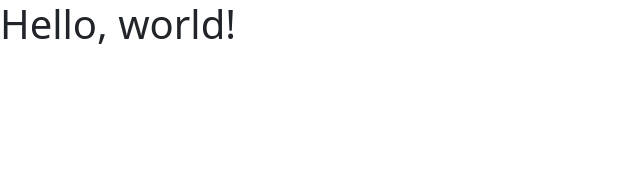
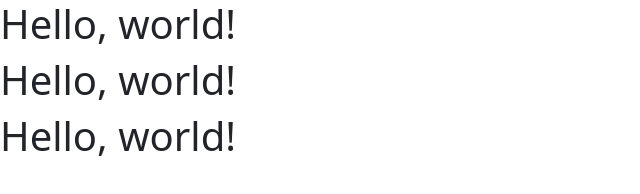
Before and after one commit to 6CV25Equipo3/ProyectoIS6CV25Equipo3, a website: page index.html in a window 1280 px wide. Shown: the whole page, without its empty margins (0-640 px from the left). Drawn offline with nearby package versions, Linux system fonts and the light colour scheme.

Commit message:
Primera prueba de commit con cuenta de ERickDuran

```diff
--- a/index.html
+++ b/index.html
@@ -8,6 +8,8 @@
   </head>
   <body>
     <h1>Hello, world!</h1>
+    <h1>Hello, world!</h1>
+    <h1>Hello, world!</h1>
     <script src="https://cdn.jsdelivr.net/npm/bootstrap@5.3.2/dist/js/bootstrap.bundle.min.js" integrity="sha384-C6RzsynM9kWDrMNeT87bh95OGNyZPhcTNXj1NW7RuBCsyN/o0jlpcV8Qyq46cDfL" crossorigin="anonymous"></script>
   </body>
 </html>
```
